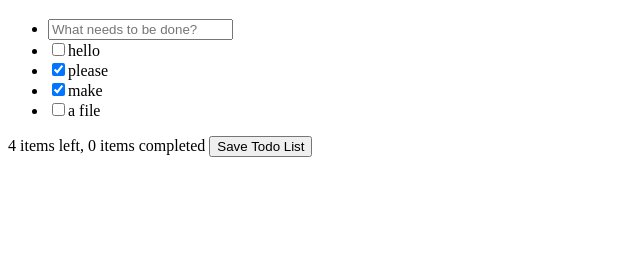
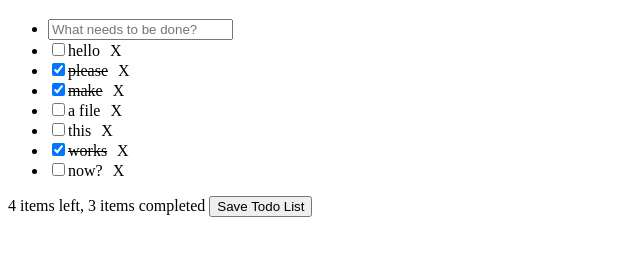
Before and after one commit to kevnshin/Todo-jQuery, a website: page public/index.html in a window 1280 px wide. Shown: the part 61-316 px from the top of the page, without its empty margins (0-640 px from the left). Drawn offline with nearby package versions, Linux system fonts and the light colour scheme.

Commit message:
Added markup for inline delete button

```diff
--- a/public/css/styles.css
+++ b/public/css/styles.css
@@ -1,3 +1,9 @@
 span.strike{
   text-decoration: line-through;
 }
+
+
+div.delete {
+  display: inline-block;
+  margin-left: 10px;
+}
--- a/public/js/todo.js
+++ b/public/js/todo.js
@@ -1,17 +1,16 @@
 $(function () {
+
+  var total_counter = 0;
+  var completed_counter = 0;
 
   //Auto load the save file
   $.get("/todo_save.txt", function (data) {
     var list_items = jQuery.parseJSON(data);
 
     $.each(list_items, function (index, value) {
-      addListItem(value.title, value.completed);
+      addTodoItem(value.title, value.completed);
     });
   });
-
-  var total_counter = 0;
-  var completed_counter = 0;
-
 
   $("input#new_todofield").keydown(function (e) {
 
@@ -19,12 +18,11 @@ $(function () {
 
       var text = $(this).val();
       if(text !== ''){
-        addListItem(text, false);
+        addTodoItem(text, false);
         $(this).val('');
       }
     }
   });
-
 
   $("ul.todo_list").on("click", "input[type='checkbox']", function (e) {
 
@@ -37,6 +35,7 @@ $(function () {
     }
     update_counter(total_counter, completed_counter);
   });
+
 
 
   $("button#save").click(function (e) {
@@ -59,7 +58,6 @@ $(function () {
 
   });
 
-
   function update_counter (total, completed) {
 
     var remaining = total - completed;
@@ -69,10 +67,14 @@ $(function () {
 
   }
 
-  function addListItem (txt, completedState) {
+  function addTodoItem (txt, completedState) {
 
     var list_item = $("<li>", {
       class: "list_item"
+    });
+
+    var checkbox = $("<input type='checkbox'>", {
+      class: "list_checkbox"
     });
 
     var list_text = $("<span>", {
@@ -80,16 +82,18 @@ $(function () {
       html: txt
     });
 
-    var checkbox = $("<input type='checkbox'>", {
-      class: "list_checkbox"
-    });
+    var delete_button = $("<div>", {
+      class: "delete",
+      html: "X"
+    })
 
     if(completedState) {
       checkbox.prop('checked', true);
+      list_text.addClass("strike");
+      completed_counter++;
     }
 
-    list_item.append(checkbox);
-    list_item.append(list_text);
+    list_item.append(checkbox, list_text, delete_button);
     $("ul.todo_list").append(list_item);
     total_counter++;
     update_counter(total_counter, completed_counter);
--- a/public/todo_save.txt
+++ b/public/todo_save.txt
@@ -1 +1 @@
-[{"index":0,"title":"hello","completed":false},{"index":1,"title":"please","completed":true},{"index":2,"title":"make","completed":true},{"index":3,"title":"a file","completed":false}]
+[{"index":0,"title":"hello","completed":false},{"index":1,"title":"please","completed":true},{"index":2,"title":"make","completed":true},{"index":3,"title":"a file","completed":false},{"index":4,"title":"this","completed":false},{"index":5,"title":"works","completed":true},{"index":6,"title":"now?","completed":false}]
```
